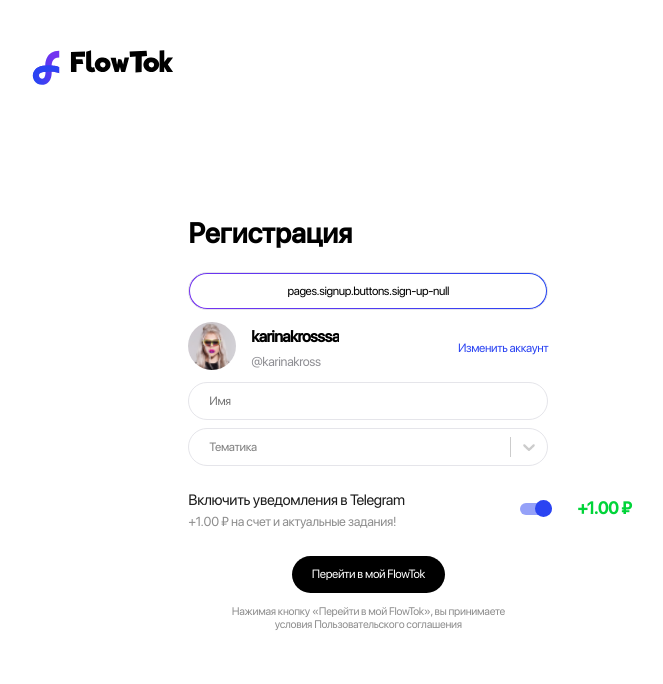
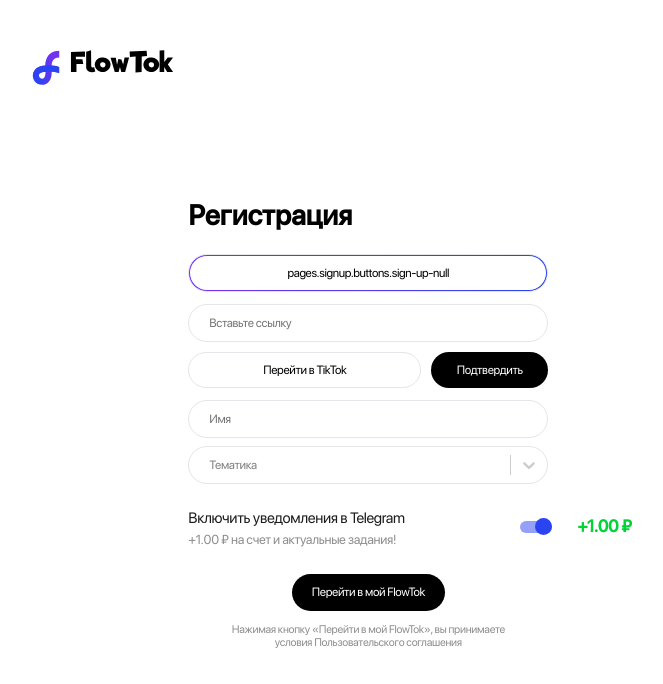
Before and after one commit to flowtok/front.flowtok.io, a React app: page /signup in a window 1280 px wide. Shown: the top 684 px of the page, without its empty margins (28-691 px from the left). Built offline with nearby package versions, Linux system fonts and the light colour scheme; sample sign-in values are in the browser's storage.

Commit message:
working on find tick tok

```diff
--- a/src/api/mutations.ts
+++ b/src/api/mutations.ts
@@ -85,3 +85,15 @@
     }
   }
 `;
+
+export const FIND_ACCOUNT_TIKTOK = gql`
+  mutation findAccountTikTok($input: FindAccount!) {
+    findAccountTikTok(input: $input) {
+      find
+      tagName
+      avatar
+      name
+      isOfficial
+    }
+  }
+`;
--- a/src/components/molecules/SignUp/TikTokProfile/index.tsx
+++ b/src/components/molecules/SignUp/TikTokProfile/index.tsx
@@ -6,6 +6,10 @@
 import { useForm } from 'react-hook-form';
 import { useMediaQuery } from 'react-responsive';
 import { ProfileInfo } from '../../ProfileInfo';
+import { useMutation } from '@apollo/client';
+import { FindTikTok, MutationFindTickTokArgs, MutationFinishJoinArgs } from '../../../../models/models';
+import { FIND_ACCOUNT_TIKTOK } from '../../../../api/mutations';
+import { currentUserVar, isRegisteredVar } from '../../../../api/cache';
 
 type TikTokProfilePropsT = {
   profileData?: {
@@ -28,7 +32,24 @@
     formState: { errors },
   } = useForm<FormDataT>();
 
-  const onSubmit = (data: FormDataT) => console.log(data);
+  const [findAccountTikTok, { data }] = useMutation<
+    { findAccountTikTok: FindTikTok },
+    MutationFindTickTokArgs
+  >(FIND_ACCOUNT_TIKTOK);
+
+  const onSubmit = (data: FormDataT) => {
+    if (data) {
+      findAccountTikTok({
+        variables: {
+          input: {
+            account: ''
+          },
+        },
+      }).then((data) => {
+
+      });
+    }
+  };
 
   if (profileData) {
     return (
@@ -48,6 +69,10 @@
           error={errors.link}
           {...register('link', {
             required: t('validation.required').toString(),
+            pattern: {
+              value: /@[a-zA-Z]+/g,
+              message: t('validation-messages.incorrect').toString(),
+            },
           })}
           placeholder={t('pages.signup.placeholders.link')}
         />
--- a/src/models/models.ts
+++ b/src/models/models.ts
@@ -74,6 +74,10 @@
   tagName: Scalars['String'];
 };
 
+export type FindAccountInput = {
+  account: Scalars['String'];
+};
+
 export type MutationUpdateUserNameArgs = {
   input?: Maybe<UserNameInput>;
 };
@@ -84,6 +88,10 @@
 
 export type MutationFinishJoinArgs = {
   input?: Maybe<FinishJoinInput>;
+};
+
+export type MutationFindTickTokArgs = {
+  input?: Maybe<FindAccountInput>;
 };
 
 export type MutationAddWalletArgs = {
@@ -194,6 +202,15 @@
   updatedAt: Scalars['DateTime'];
 };
 
+export type FindTikTok = {
+  __typename?: 'FindTikTok';
+  find: Maybe<Scalars['Boolean']>;
+  tagName: Maybe<Scalars['String']>;
+  avatar: Maybe<Scalars['String']>;
+  name: Maybe<Scalars['String']>;
+  isOfficial: Maybe<Scalars['Boolean']>;
+};
+
 export type UserNameInput = {
   name: Scalars['String'];
   id: Scalars['ID'];
--- a/src/pages/signup/desktop/index.tsx
+++ b/src/pages/signup/desktop/index.tsx
@@ -9,7 +9,6 @@
   NetworkT,
 } from '../../../components/atoms/NetworkButton';
 import { TikTokProfile } from '../../../components/molecules/SignUp/TikTokProfile';
-import avatar from '../../../assets/common/images/avatar_mock.png';
 import { MainUserInfoForm } from '../../../components/molecules/SignUp/MainUserInfoForm';
 import { TurnNotifications } from '../../../components/molecules/SignUp/TurnNotifications';
 import { useTranslation } from 'react-i18next';
@@ -40,13 +39,7 @@
           </NetworkButton>
         </div>
         <div className={styles['container']}>
-          <TikTokProfile
-            profileData={{
-              fullName: 'karinakrosssa',
-              shortName: '@karinakross',
-              avatar,
-            }}
-          />
+          <TikTokProfile />
         </div>
         <div className={styles['container']}>
           <MainUserInfoForm />
```
Also changed, not shown: 1 other file (tests, documents, lock files or other folders).
